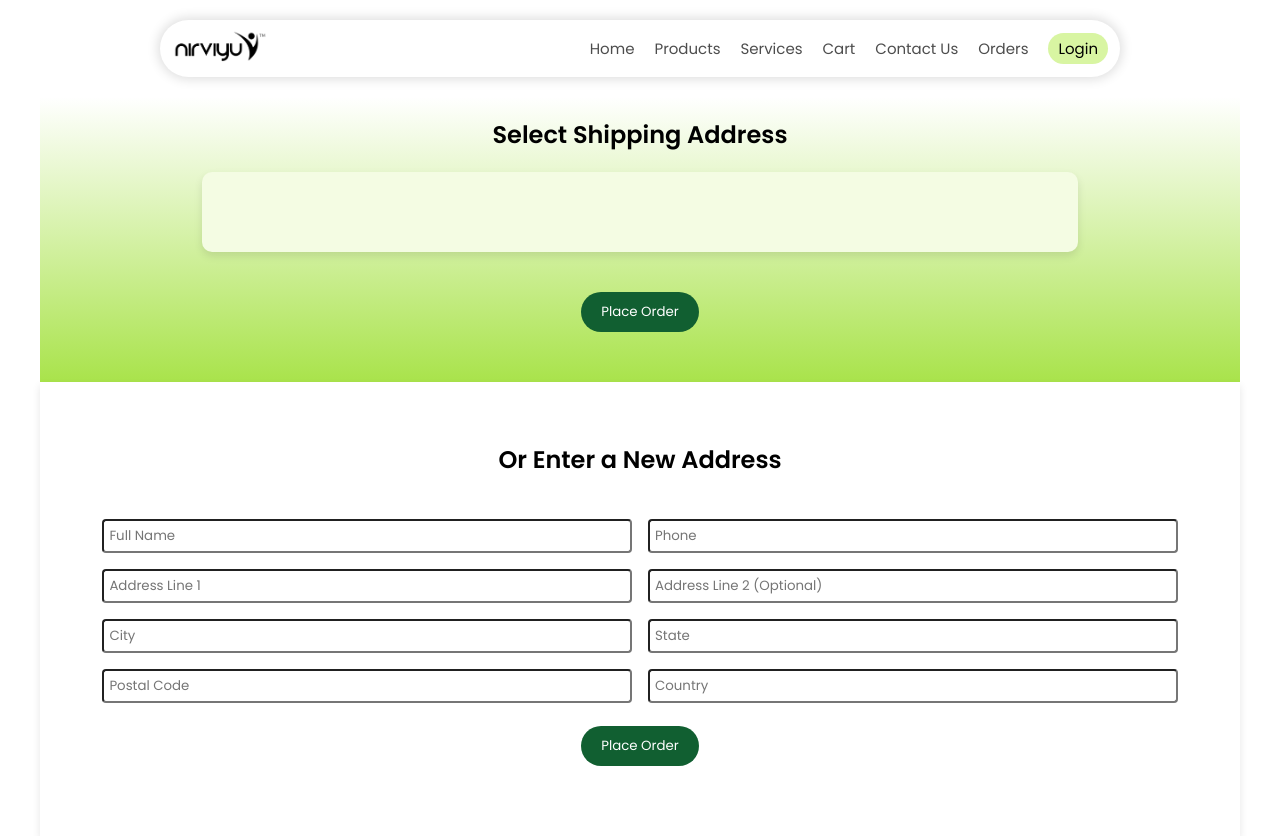
After one commit to murali2p/nirviyu-ecommerce, a Flask app: page /address in a window 1280 px wide. The commit adds this page. Run offline with Flask 3, Linux system fonts and the light colour scheme; the visitor is signed in with stand-in values (Sample User, id 1); data that the repository does not hold is empty.

Commit message:
added shipping workflow

```diff
--- a/app.py
+++ b/app.py
@@ -162,9 +162,9 @@ def login():
             user_obj = User(id=user[0], username=user[1], password=user[2], role=user[3])
             login_user(user_obj)
             session.permanent = True  # Ensure session persists
-            msg = Message('User Logged in', sender='info@nirviyu.com', recipients=recipients)
-            msg.body = (f'Hi, \n\n User  {current_user.username} has logged. \n This is an auto generated email.Do not Reply.****')
-            mail.send(msg)
+            # msg = Message('User Logged in', sender='info@nirviyu.com', recipients=recipients)
+            # msg.body = (f'Hi, \n\n User  {current_user.username} has logged. \n This is an auto generated email.Do not Reply.****')
+            # mail.send(msg)
             if current_user.role == 'admin':
                 return redirect(url_for('index_admin'))
             else:
@@ -320,6 +320,41 @@ def cart():
 def add_to_order():
    # caculate the total amount
     try:
+
+
+        if not current_user.username:
+            flash("Please log in to place an order.", "warning")
+            return redirect(url_for('login'))
+
+        address_id = request.form.get('address_id')
+        connection = mysql.connector.connect(**db_config)
+        cursor = connection.cursor(dictionary=True)
+        if address_id:  # User selected an existing address
+
+            cursor.execute("SELECT * FROM addresses WHERE add_id = %s AND user_id = %s", (address_id, current_user.id))
+            address = cursor.fetchone()
+        else:  # User entered a new address
+            full_name = request.form['full_name']
+            phone = request.form['phone']
+            address_line1 = request.form['address_line1']
+            address_line2 = request.form.get('address_line2', '')
+            city = request.form['city']
+            state = request.form['state']
+            postal_code = request.form['postal_code']
+            country = request.form['country']
+
+            cursor.execute("""
+                INSERT INTO addresses (user_id, full_name, phone, address_line1, address_line2, city, state, postal_code, country, is_default)
+                VALUES (%s, %s, %s, %s, %s, %s, %s, %s, %s,%s)
+            """, (current_user.id, full_name, phone, address_line1, address_line2, city, state, postal_code, country, True))
+            connection.commit()
+
+            address_id = cursor.lastrowid  # Get the ID of the newly inserted address
+            cursor.close()
+            connection.close()
+            flash("Address added successfully!", "success")
+
+
         connection = mysql.connector.connect(**db_config)
         cursor = connection.cursor(dictionary=True)
         cursor.execute('SELECT * FROM cart inner join products on cart.prod_id =products.prod_id WHERE cart.cust_id = %s', (current_user.id,))
@@ -345,8 +380,8 @@ def add_to_order():
         print(order_id)
 
         # insert the order_id into the order_checkout table
-        query = "INSERT INTO order_checkout (order_id,razorpay_order_id, cust_id, checkout) VALUES (%s, %s,%s, %s)"
-        cursor.execute(query, (order_id['order_id'],payment['id'], current_user.id, current_time))
+        query = "INSERT INTO order_checkout (order_id,razorpay_order_id, cust_id, checkout,add_id) VALUES (%s, %s,%s, %s,%s)"
+        cursor.execute(query, (order_id['order_id'],payment['id'], current_user.id, current_time,address_id))
 
         # insert the items in cart into orders table
         for item in cart:
@@ -464,6 +499,11 @@ def payment_success(id):
 
         cursor.close()
         connection.close()
+
+        msg = Message(f'Nirviyu: Order Placed - {id}', sender='info@nirviyu.com', recipients=recipients)
+        msg.body = (f'Hi {current_user.username} \n\n You order has been placed. \n\n regards \n Team Nirivyu \n This is an auto generated email.Do not Reply.****')
+        mail.send(msg)
+
         return render_template('payment_success.html', data=data)
     except mysql.connector.Error as err:
         return jsonify({'Sql error': str(err)})
@@ -589,6 +629,20 @@ def add_product():
 
     return render_template('add_products.html')
 
+# confirm address
+@app.route('/address', methods=['GET', 'POST'])
+def address():
+    # Ensure user is logged in
+    if not current_user.username:
+        flash("Please log in to place an order.", "warning")
+        return redirect(url_for('login'))
+    connection = mysql.connector.connect(**db_config)
+    cursor = connection.cursor(dictionary=True)
+    cursor.execute("SELECT * FROM addresses WHERE user_id = %s", (current_user.id,))
+    addresses = cursor.fetchall()
+
+    return render_template('address.html', addresses=addresses)
+
 
 if __name__ == '__main__':
     app.run(debug=True)  # run the Flask app in debug mode
--- a/static/styles/style.css
+++ b/static/styles/style.css
@@ -5,6 +5,7 @@ Color Settings
   --primary-color: #1a1a1a;
   --secondary-color: #4d4d4d;
   --tertiary-color: #808080;
+  --fourth-color: #e6fcf5;
 
   --primary-bg-color: #cfdfd6;
 }
@@ -529,6 +530,76 @@ td {
   color: #333;
 }
 
+/***************************
+address settings
+***************************/
+.existing-add-container {
+  background: linear-gradient(to bottom, white, #a9e34b);
+  padding: 2rem;
+}
+
+.new-add-container {
+  padding: 4rem;
+  box-shadow: 0 4px 8px rgba(0, 0, 0, 0.1);
+}
+
+.container .address {
+  max-width: 80%;
+  padding: 4rem;
+  border-radius: 10px;
+  box-shadow: 0 4px 8px rgba(0, 0, 0, 0.1);
+  background-color: #f4fce3;
+  margin-bottom: 4rem;
+  row-gap: 2.4rem;
+}
+
+.address-label {
+  font-size: 1.4rem;
+  font-weight: 500;
+  margin-bottom: 0.4rem;
+  color: #1a1a1a !important;
+}
+
+.existing-address-header {
+  font-size: 2.4rem;
+  font-weight: 600;
+  margin-bottom: 2rem;
+  text-align: center;
+}
+
+.new-address-header {
+  font-size: 2.4rem;
+  font-weight: 600;
+  margin-top: 2rem;
+  margin-bottom: 2rem;
+  text-align: center;
+}
+
+.new-add {
+  row-gap: 1.6rem;
+  column-gap: 1.6rem;
+  padding: 2%;
+}
+
+.new-add-el {
+  padding: 0.5rem;
+  border-radius: 0.4rem;
+}
+
+.address-submit {
+  display: block;
+  cursor: pointer;
+  justify-self: center;
+  box-sizing: border-box;
+  margin-bottom: 3rem;
+  list-style: none;
+  outline: none;
+  padding: 1rem 2rem;
+  border-radius: 2rem;
+  border: none;
+  background-color: #115f31;
+  color: white;
+}
 /***************************
 login header Settings
 ***************************/
--- /dev/null
+++ b/templates/address.html
@@ -0,0 +1,110 @@
+{% extends 'base.html'%} {% block title %}Shopping Cart{% endblock %} {% block
+content %}
+<div class="existing-add-container container">
+  <div class="container">
+    <form action="{{ url_for('add_to_order') }}" method="POST">
+      <h3 class="existing-address-header">Select Shipping Address</h3>
+      <div class="address container grid grid--2-cols">
+        {% for address in addresses %}
+
+        <div>
+          <input
+            type="radio"
+            name="address_id"
+            value="{{ address.add_id }}"
+            {%
+            if
+            address.is_default
+            %}checked{%
+            endif
+            %}
+          />
+          <label class="address-label">
+            {{ address.full_name }}, <br />
+            {{ address.phone }}<br />
+            {{ address.address_line1 }}, {{ address.address_line2 }}<br />
+            {{ address.city }}, {{ address.state }} - {{ address.postal_code }},
+            {{ address.country }}
+          </label>
+        </div>
+
+        {% endfor %}
+      </div>
+      <button class="address-submit" type="submit">Place Order</button>
+    </form>
+  </div>
+</div>
+<div class="new-add-container container">
+  <form action="{{ url_for('add_to_order') }}" method="POST">
+    <h3 class="new-address-header">Or Enter a New Address</h3>
+    <div class="new-add container grid grid--2-cols">
+      <input
+        class="new-add-el"
+        type="text"
+        name="full_name"
+        placeholder="Full Name"
+        required
+      />
+      <input
+        class="new-add-el"
+        type="text"
+        name="phone"
+        placeholder="Phone"
+        required
+      />
+      <input
+        class="new-add-el"
+        type="text"
+        name="address_line1"
+        placeholder="Address Line 1"
+        required
+      />
+      <input
+        class="new-add-el"
+        type="text"
+        name="address_line2"
+        placeholder="Address Line 2 (Optional)"
+      />
+      <input
+        class="new-add-el"
+        type="text"
+        name="city"
+        placeholder="City"
+        required
+      />
+      <input
+        class="new-add-el"
+        type="text"
+        name="state"
+        placeholder="State"
+        required
+      />
+      <input
+        class="new-add-el"
+        type="text"
+        name="postal_code"
+        placeholder="Postal Code"
+        required
+      />
+      <input
+        class="new-add-el"
+        type="text"
+        name="country"
+        placeholder="Country"
+        required
+      />
+    </div>
+    <button class="address-submit" type="submit">Place Order</button>
+  </form>
+</div>
+
+<script
+  type="module"
+  src="https://unpkg.com/ionicons@7.1.0/dist/ionicons/ionicons.esm.js"
+></script>
+<script
+  nomodule
+  src="https://unpkg.com/ionicons@7.1.0/dist/ionicons/ionicons.js"
+></script>
+
+{% endblock %}
--- a/templates/cart.html
+++ b/templates/cart.html
@@ -21,8 +21,10 @@ content %}
     <button class="btn btn--primary">
       <a href="/products" class="cont-shopping"> Continue Shopping</a>
     </button>
-    <form action="/add_to_order" method="post">
-      <button class="btn btn--primary">Place Order</button>
+    <form action="/address" method="post">
+      <button class="btn btn--primary">
+        Confirm Shipping Address to place order
+      </button>
     </form>
   </div>
   {% else %}
```
